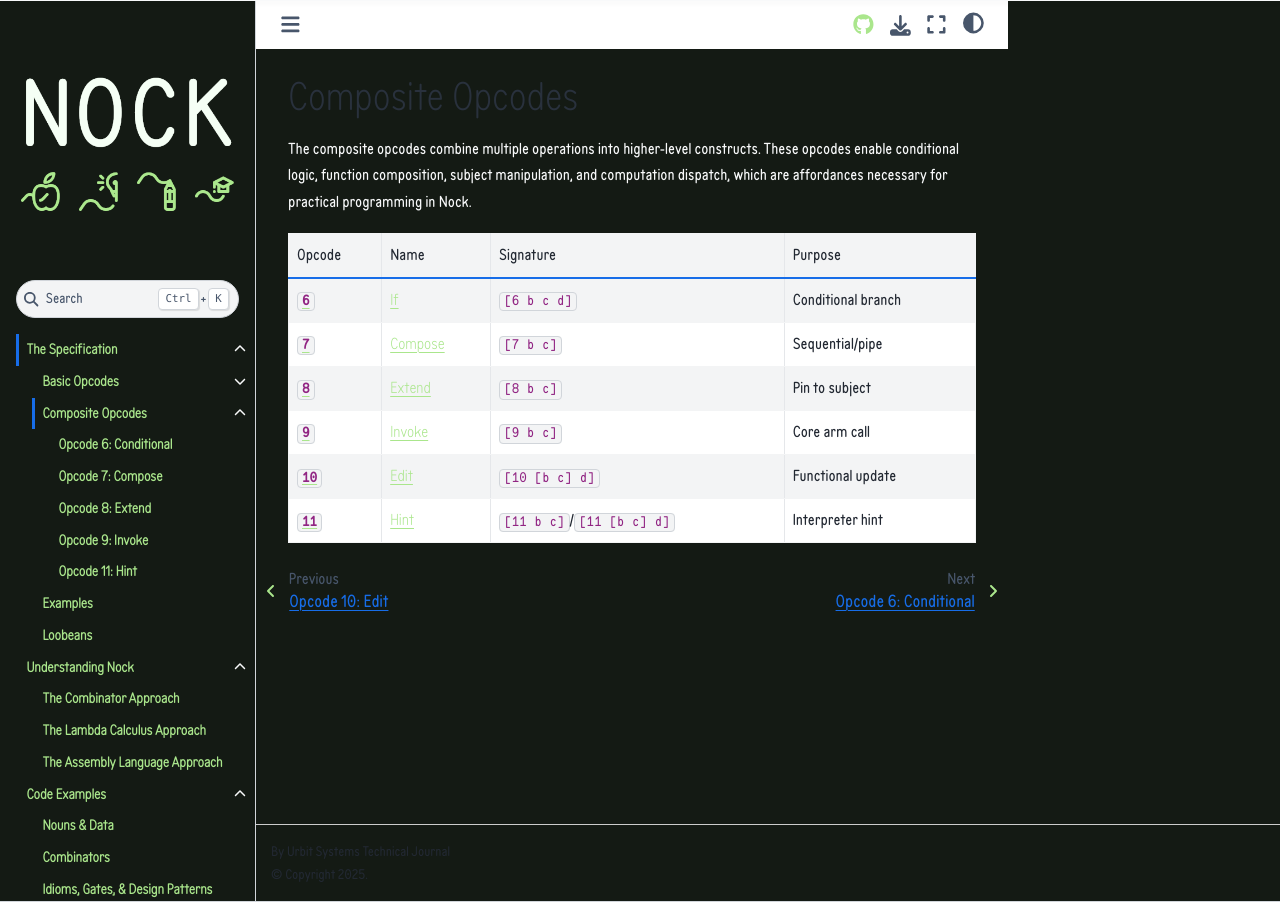
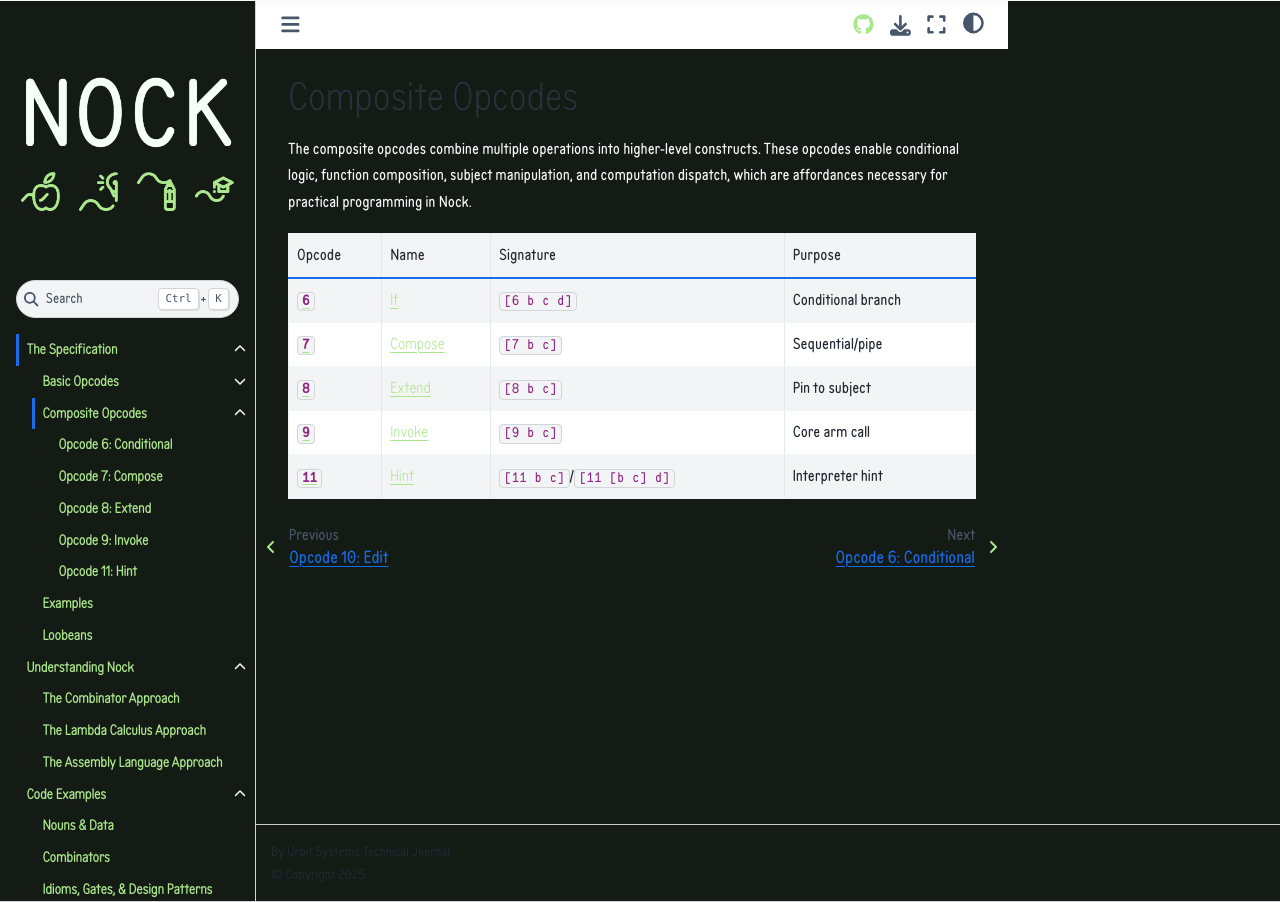
Before and after one commit to Urbit-Systems-Technical-Journal/nocksite, a Jupyter Book: the page built from content/specification/composite-opcodes.md, in a window 1280 px wide. Built offline with Jupyter Book 1.0.4 settings and Sphinx 7.4.7 and the Sphinx Book theme 1.1.4, drawn with Linux system fonts in a browser that asks for light colours.

```diff
--- a/content/specification/composite-opcodes.md
+++ b/content/specification/composite-opcodes.md
@@ -8,5 +8,4 @@
 | [`7`](opcode-7.ipynb) | [Compose](opcode-7.ipynb) | `[7 b c]` | Sequential/pipe |
 | [`8`](opcode-8.ipynb) | [Extend](opcode-8.ipynb) | `[8 b c]` | Pin to subject |
 | [`9`](opcode-9.ipynb) | [Invoke](opcode-9.ipynb) | `[9 b c]` | Core arm call |
-| [`10`](opcode-10.ipynb) | [Edit](opcode-10.ipynb) | `[10 [b c] d]` | Functional update |
 | [`11`](opcode-11.ipynb) | [Hint](opcode-11.ipynb) | `[11 b c]`/`[11 [b c] d]` | Interpreter hint |
```
Also changed, not shown: content/specification/basic-opcodes.md (+1 -0 lines).
